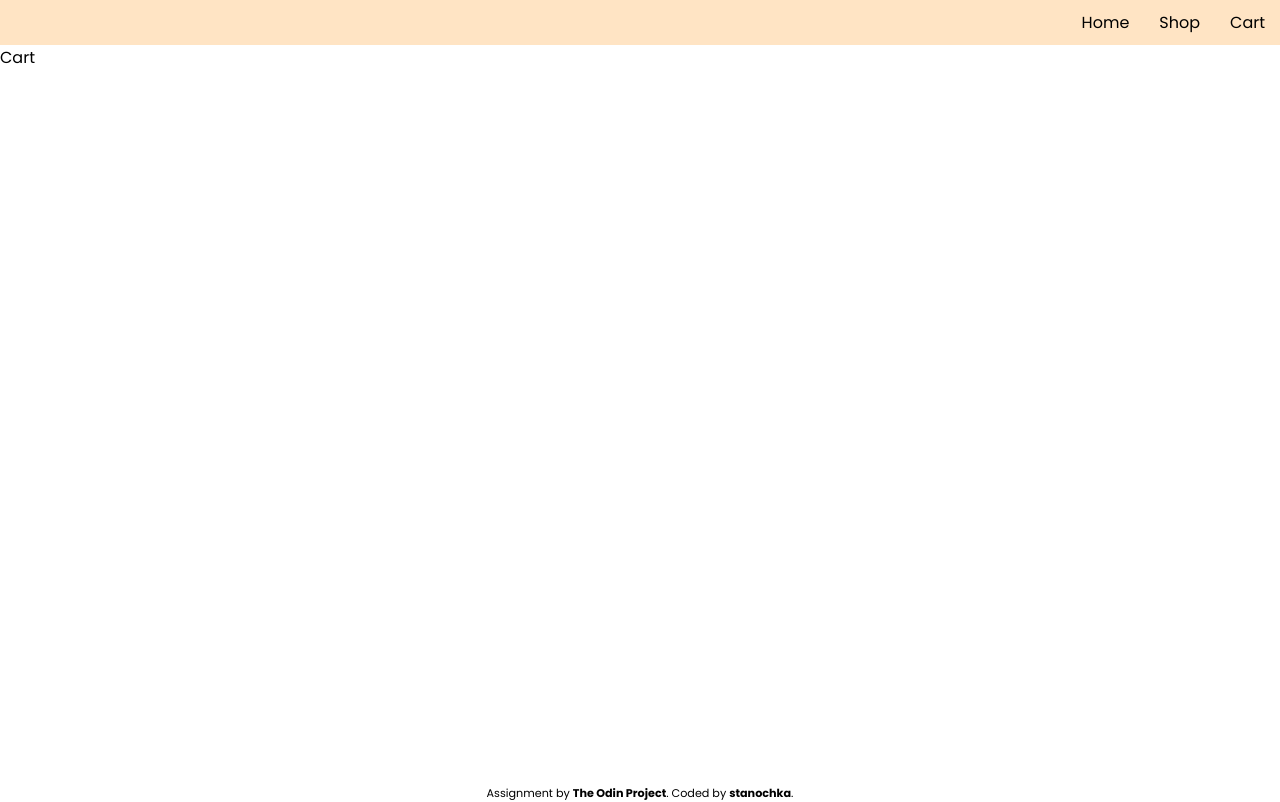
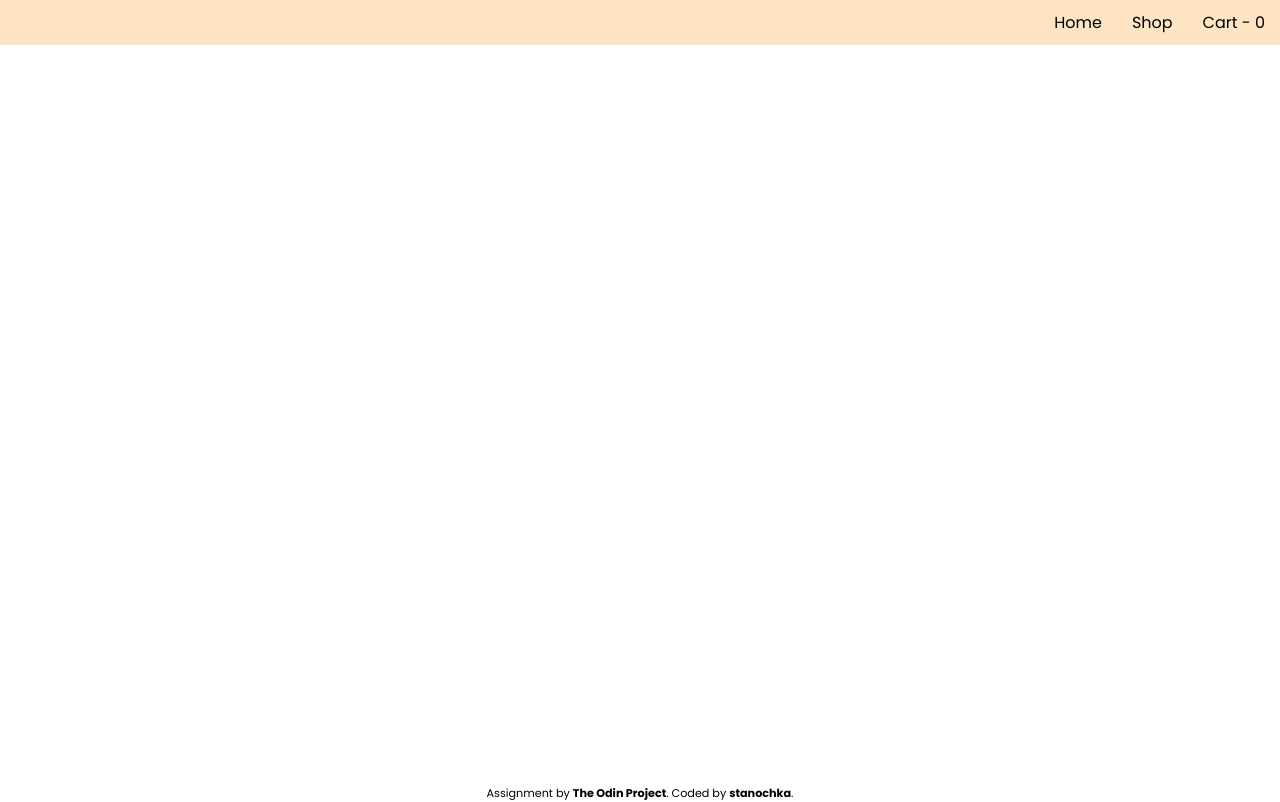
Before and after one commit to stanochka/shopping-cart, a React (Create React App) app: page /cart in a window 1280 px wide. Built offline with nearby package versions, Linux system fonts and the light colour scheme.

Commit message:
Add items to cart

```diff
--- a/src/App.js
+++ b/src/App.js
@@ -3,6 +3,8 @@ import {
     Switch,
     Route
   } from "react-router-dom";
+
+import { useState } from 'react';
 
 import { Footer } from './components/Footer';
 import { Navbar } from './components/Navbar';
@@ -12,25 +14,34 @@ import { Shop } from './components/Shop';
 import { ItemDetails } from "./components/ItemDetails";
 
 export const App = () => {
+
+    const [count, setCount] = useState(0);
+    const [items, setItems] = useState([]);
+
+    const addToCart = (item) => {
+        setCount(count + 1);
+        setItems([...items, item]);
+    }
+
     return (
         <Router>
             <div className='App'>
-                <Navbar />
+                <Navbar count={count} />
 
                 <main>
 
                 <Switch>
                     <Route path="/shop">
-                        <Shop />
+                        <Shop addToCart={addToCart} />
                     </Route>
                     <Route path="/cart">
-                        <Cart />
+                        <Cart count={count} items={items} />
                     </Route>
                     <Route exact path="/">
                         <Home />
                     </Route>
                     <Route path='/items/:id'>
-                        <ItemDetails />
+                        <ItemDetails addToCart={addToCart} />
                     </Route>
                 </Switch>
 
--- a/src/components/Cart.js
+++ b/src/components/Cart.js
@@ -1,3 +1,7 @@
-export const Cart = () => {
-    return <main>Cart</main>
+export const Cart = ({items}) => {
+    return (
+        <div className='Cart'>
+            {items.map((item, i) => <div key={i}>{item.title}</div>)}
+        </div>
+    )
 }
--- a/src/components/Item.js
+++ b/src/components/Item.js
@@ -1,6 +1,6 @@
 import { Link } from "react-router-dom";
 
-export const Item = ({item}) => {
+export const Item = ({item, addToCart}) => {
     return (
         <div className='Item' id={item.id}>
             <h2><Link to={'/items/' + item.id}>{item.title}</Link></h2>
@@ -8,7 +8,7 @@ export const Item = ({item}) => {
             <div className='price'>${item.price}</div>
             <div className='category'>{item.category}</div>
             <div className='rating'>Rating {item.rating.rate} ({item.rating.count} reviews)</div>
-            <button className='addToCart'>Add to cart</button>
+            <button className='addToCart' onClick={() => addToCart(item)}>Add to cart</button>
         </div>
     )
 }
--- a/src/components/ItemDetails.js
+++ b/src/components/ItemDetails.js
@@ -1,13 +1,12 @@
 import { useParams } from "react-router-dom";
 import { useState, useEffect } from "react";
 
-export const ItemDetails = () => {
+export const ItemDetails = ({ addToCart }) => {
     const { id } = useParams();
 
     const [item, setItem] = useState({});
 
     useEffect(() => {
-        console.log(id);
         fetch(`https://fakestoreapi.com/products/${id}`)
             .then(res => res.json())
             .then(json => setItem(json));
@@ -15,15 +14,13 @@ export const ItemDetails = () => {
     }, []);
 
     return (
-        <main>
-            <div className='ItemDetails'>
+         <div className='ItemDetails'>
             <h1>{item.title}</h1>
             <img className='itemDetailsImage' src={item.image} alt={item.title} />
-            <div className='price'>${item.price}</div>
+            <h2>${item.price}</h2>
             <p>{item.description}</p>
             <div className='category'>{item.category}</div>
-            <button className='addToCart'>Add to cart</button>
-            </div>
-        </main>
+            <button className='addToCart' onClick={() => addToCart(item)}>Add to cart</button>
+        </div>
     )
 }
--- a/src/components/Navbar.js
+++ b/src/components/Navbar.js
@@ -1,6 +1,6 @@
 import { Link } from "react-router-dom";
 
-export const Navbar = () => {
+export const Navbar = ({count}) => {
     return (
     <nav className='Navbar'>
         <ul>
@@ -11,7 +11,7 @@ export const Navbar = () => {
               <Link to="/shop">Shop</Link>
             </li>
             <li>
-              <Link to="/cart">Cart</Link>
+              <Link to="/cart">Cart - {count}</Link>
             </li>
           </ul>
     </nav>
--- a/src/components/Shop.js
+++ b/src/components/Shop.js
@@ -1,7 +1,7 @@
 import { useState, useEffect } from 'react';
 import { Item } from './Item';
 
-export const Shop = () => {
+export const Shop = ({addToCart}) => {
 
     const [items, setItems] = useState([]);
 
@@ -13,7 +13,7 @@ export const Shop = () => {
 
     return (
         <div className='Shop'>
-            {items.map(item => <Item key={item.id} item={item} />)}
+            {items.map(item => <Item key={item.id} item={item} addToCart={addToCart} />)}
         </div>
     )
 }
```
